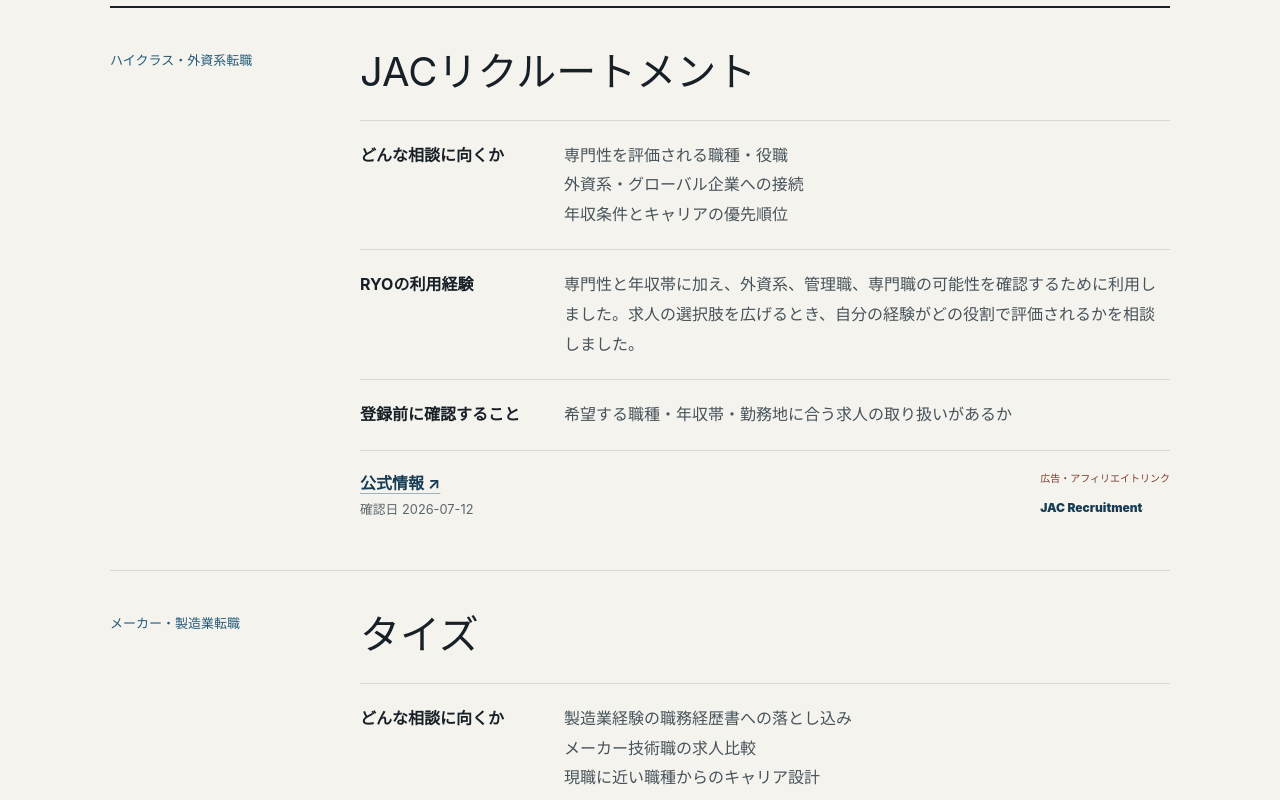
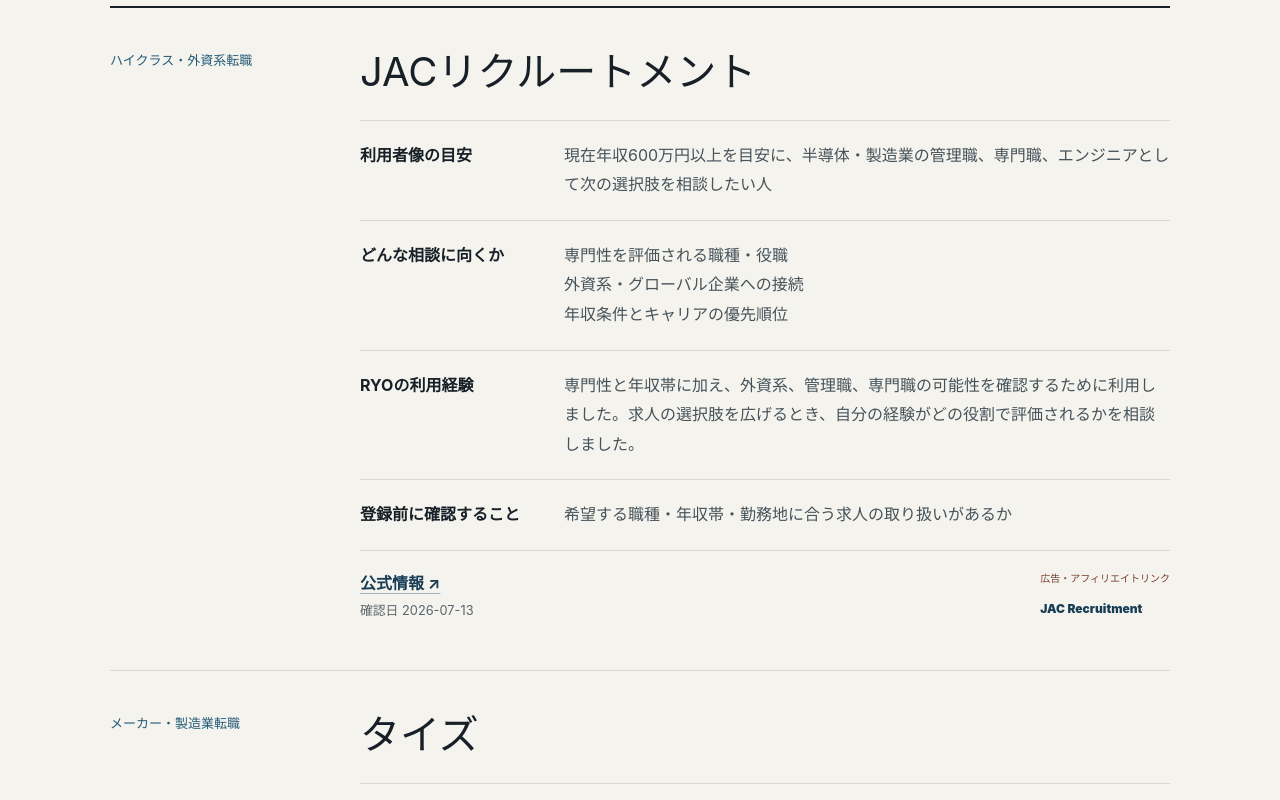
Before and after one commit to ryo0905-eng/manufacturing-compass, a Next.js app: page /career-agents in a window 1280 px wide. Shown: the part 940-1740 px from the top of the page. Built offline with nearby package versions, Linux system fonts and the light colour scheme; no server answers.

Commit message:
Clarify affiliate agent audience

```diff
--- a/src/app/career-agents/page.tsx
+++ b/src/app/career-agents/page.tsx
@@ -63,6 +63,7 @@ export default async function CareerAgentsPage({ searchParams }: CareerAgentsPag
             <article id={agent.id} key={agent.id}>
               <header><p>{agent.category}</p><h2>{agent.name}</h2></header>
               <dl>
+                <div><dt>利用者像の目安</dt><dd><p>{agent.recommendedFor}</p></dd></div>
                 <div><dt>どんな相談に向くか</dt><dd><ul>{agent.consultationTopics.map((topic) => <li key={topic}>{topic}</li>)}</ul></dd></div>
                 <div><dt>RYOの利用経験</dt><dd><p>{agent.personalExperience}</p></dd></div>
                 <div><dt>登録前に確認すること</dt><dd><p>{agent.pointsToConfirm}</p></dd></div>
--- a/src/data/affiliateLinks.ts
+++ b/src/data/affiliateLinks.ts
@@ -47,7 +47,7 @@ export const agentFocusOptions: Array<{ id: AgentFocus; label: string; descripti
   },
 ];
 
-const lastUpdated = "2026-07-12";
+const lastUpdated = "2026-07-13";
 
 export const affiliateAgents: AffiliateAgent[] = [
   {
@@ -55,7 +55,7 @@ export const affiliateAgents: AffiliateAgent[] = [
     name: "JACリクルートメント",
     category: "ハイクラス・外資系転職",
     description: "製造業の専門チームを持ち、管理職・専門職・外資系を含む求人を扱う転職エージェントです。",
-    recommendedFor: "半導体・製造業で年収アップ、外資系、マネジメント、専門職を狙いたい人",
+    recommendedFor: "現在年収600万円以上を目安に、半導体・製造業の管理職、専門職、エンジニアとして次の選択肢を相談したい人",
     focusAreas: ["global", "specialist"],
     suitableRoles: ["設計・研究開発", "製造マネジメント", "業界スペシャリスト"],
     consultationTopics: ["専門性を評価される職種・役職", "外資系・グローバル企業への接続", "年収条件とキャリアの優先順位"],
```
Also changed, not shown: 1 other file (tests, documents, lock files or other folders).
